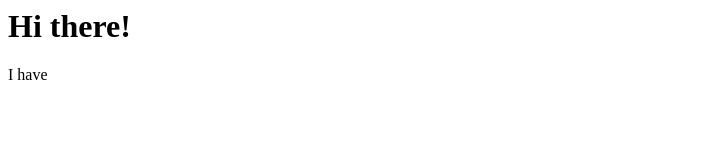
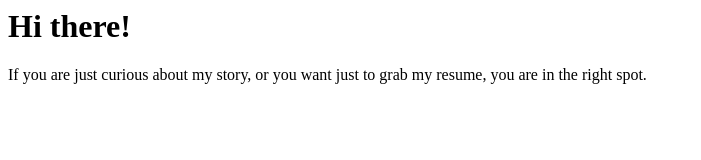
Before and after one commit to Anastasia-Satysheva/anastasia-satysheva.github.io, a plain HTML site: page index.html in a window 1280 px wide. Shown: the whole page, without its empty margins (0-701 px from the left). Drawn offline with Linux system fonts and the light colour scheme.

Commit message:
Update index.html

```diff
--- a/index.html
+++ b/index.html
@@ -7,7 +7,7 @@
 <h1> Hi there! </h1>
 </header>
 <section>
-<p> I have </p>
+<p> If you are just curious about my story, or you want just to grab my resume, you are in the right spot. </p>
 </section>
 </body>
 </html>
```
